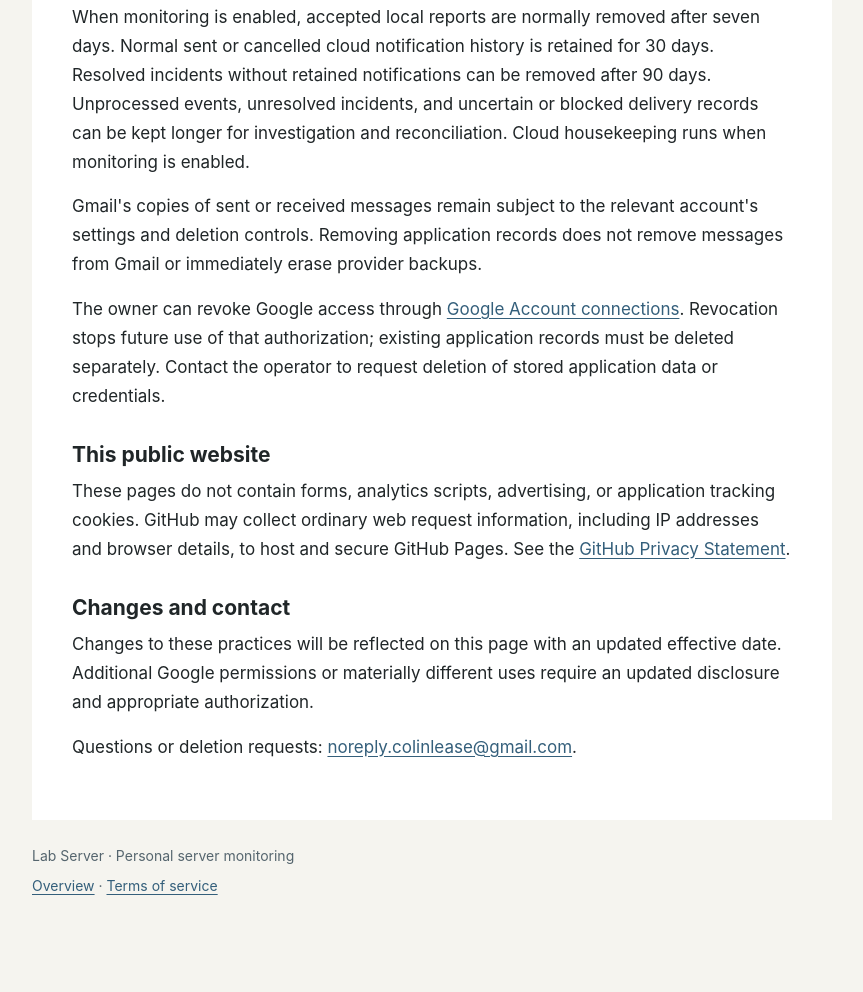
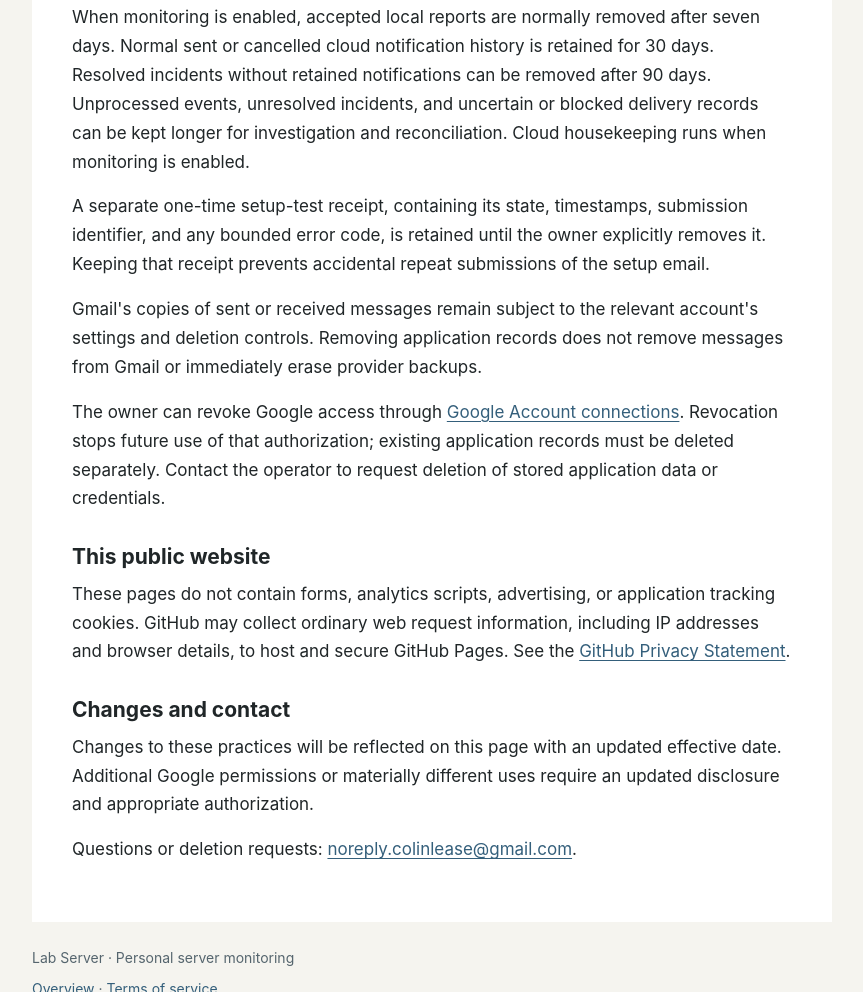
Before and after one commit to colinlease/lab-server-info, a plain HTML site: page privacy.html in a window 1280 px wide. Shown: the part 1660-2652 px from the top of the page, without its empty margins (208-1071 px from the left). Before the commit the page ends 2600 px from the top, so only its background shows below. Drawn offline with Linux system fonts and the light colour scheme.

Commit message:
Document retention of the one-time setup delivery receipt

```diff
--- a/privacy.html
+++ b/privacy.html
@@ -38,6 +38,7 @@
     <p>Google user data is not sold, used for advertising or profiling, or provided to AI models. Lab Server's handling of Google API data follows the <a href="https://developers.google.com/terms/api-services-user-data-policy">Google API Services User Data Policy</a>, including its Limited Use requirements.</p>
     <h2>Retention and deletion</h2>
     <p>When monitoring is enabled, accepted local reports are normally removed after seven days. Normal sent or cancelled cloud notification history is retained for 30 days. Resolved incidents without retained notifications can be removed after 90 days. Unprocessed events, unresolved incidents, and uncertain or blocked delivery records can be kept longer for investigation and reconciliation. Cloud housekeeping runs when monitoring is enabled.</p>
+    <p>A separate one-time setup-test receipt, containing its state, timestamps, submission identifier, and any bounded error code, is retained until the owner explicitly removes it. Keeping that receipt prevents accidental repeat submissions of the setup email.</p>
     <p>Gmail's copies of sent or received messages remain subject to the relevant account's settings and deletion controls. Removing application records does not remove messages from Gmail or immediately erase provider backups.</p>
     <p>The owner can revoke Google access through <a href="https://myaccount.google.com/connections">Google Account connections</a>. Revocation stops future use of that authorization; existing application records must be deleted separately. Contact the operator to request deletion of stored application data or credentials.</p>
     <h2>This public website</h2>
```
